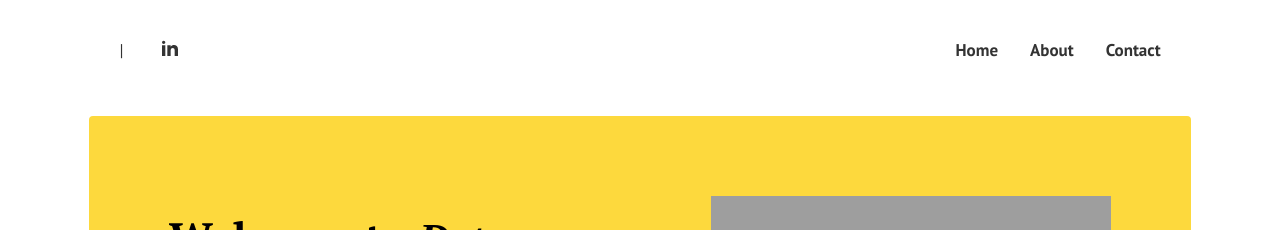
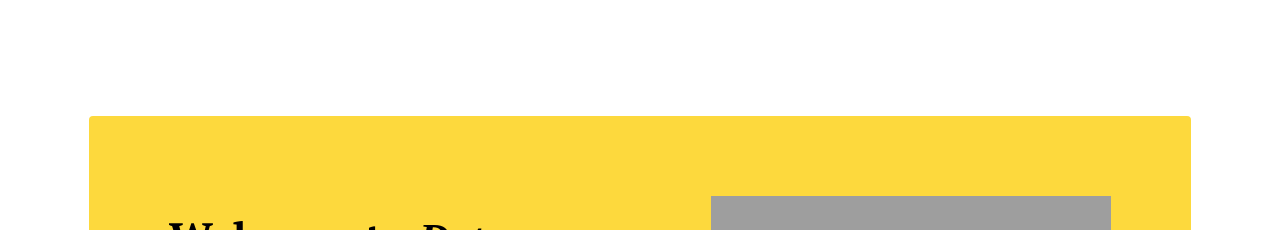
Before and after one commit to pradeap/dev-data-mechanic-website, a Jekyll site: the page built from index.html, in a window 1280 px wide. Shown: the top 230 px of the page. Built offline with Jekyll 4.4.1, drawn with Linux system fonts in a browser that asks for light colours; the list of posts is cut into pages by our own code; comment, search, counter and statistics services are not loaded.

Commit message:
Update default.html

```diff
--- a/_layouts/default.html
+++ b/_layouts/default.html
@@ -51,18 +51,18 @@ gtag('config', '{{site.ganalytics}}');
           <span class="d-none d-md-inline-block">{{ site.title }}</span>
           {% endif %}
           </a>  -->
-          |
+
 
 
           <div class="d-flex align-items-center bg-dark-blue p-2 rounded">
 
             <span class="ml-3 text-muted small"></span>
-            <a class="d-inline-block social-icon" target="_blank" href="{{site.social.linkedin}}">
-              <svg xmlns="http://www.w3.org/2000/svg" width="20" height="20" fill="currentColor" class="bi bi-linkedin" viewBox="0 0 30 30">
+            <!-- <a class="d-inline-block social-icon" target="_blank" href="{{site.social.linkedin}}"> -->
+              <!-- <svg xmlns="http://www.w3.org/2000/svg" width="20" height="20" fill="currentColor" class="bi bi-linkedin" viewBox="0 0 30 30"> -->
                 <!-- Replace the path data with the LinkedIn icon path data -->
-                <path d="M4.98 3.5c0 1.381-1.11 2.5-2.48 2.5s-2.48-1.119-2.48-2.5c0-1.38 1.11-2.5 2.48-2.5s2.48 1.12 2.48 2.5zm.02 4.5h-5v16h5v-16zm7.982 0h-4.968v16h4.969v-8.399c0-4.67 6.029-5.052 6.029 0v8.399h4.988v-10.131c0-7.88-8.922-7.593-11.018-3.714v-2.155z"></path>
-              </svg>
-            </a>
+                <!-- <path d="M4.98 3.5c0 1.381-1.11 2.5-2.48 2.5s-2.48-1.119-2.48-2.5c0-1.38 1.11-2.5 2.48-2.5s2.48 1.12 2.48 2.5zm.02 4.5h-5v16h5v-16zm7.982 0h-4.968v16h4.969v-8.399c0-4.67 6.029-5.052 6.029 0v8.399h4.988v-10.131c0-7.88-8.922-7.593-11.018-3.714v-2.155z"></path> -->
+              <!-- </svg> -->
+            <!-- </a> -->
 
 
           </div>
@@ -73,7 +73,7 @@ gtag('config', '{{site.ganalytics}}');
             </svg>
           </button>
            -->
-          <div class="collapse navbar-collapse" id="navbarResponsive">
+          <!-- <div class="collapse navbar-collapse" id="navbarResponsive">
             <ul class="navbar-nav ml-auto font-weight-bold d-flex align-items-center">
               {% for item in site.data.menus.topmenu %}
               <li class="nav-item">
@@ -81,7 +81,7 @@ gtag('config', '{{site.ganalytics}}');
               </li>
               {% endfor %}
             </ul>
-          </div>
+          </div> -->
 
         </div>
       </nav>
```
